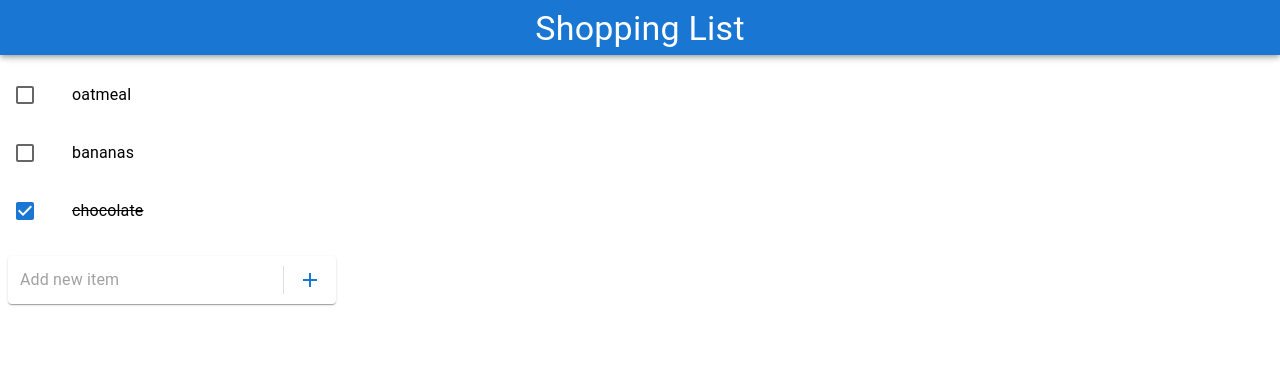
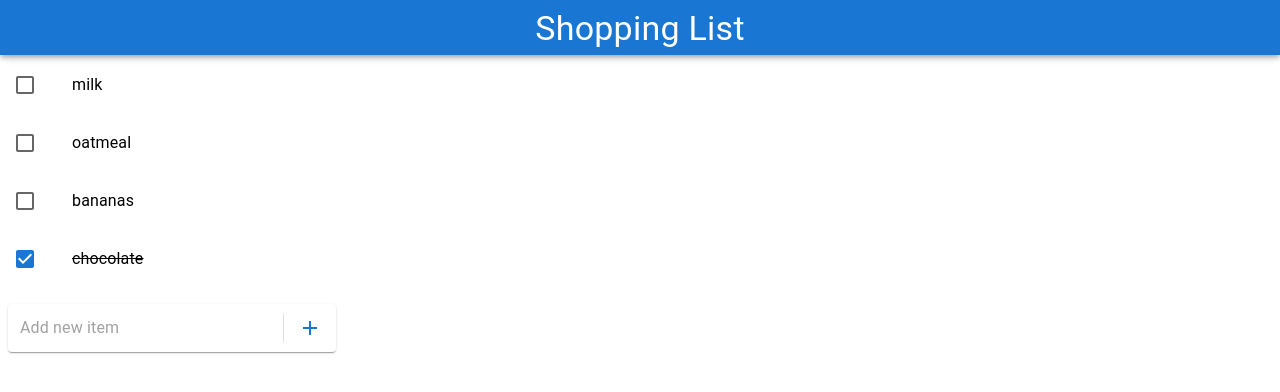
Before and after one commit to iva585/capstone-project, a React (Vite) app: page /shopping-list in a window 1280 px wide. Shown: the top 392 px of the page. Built offline with nearby package versions, Linux system fonts and the light colour scheme.

Commit message:
fix: add top padding to shopping list

```diff
--- a/src/app/pages/ShoppingList/ShoppingList.tsx
+++ b/src/app/pages/ShoppingList/ShoppingList.tsx
@@ -24,7 +24,7 @@ export default (): JSX.Element => {
           Shopping List
         </Typography>
       </AppBar>
-      <List>
+      <List sx={{ pt: 7 }}>
         {[...shoppingListItems]
           .sort((a, b) => (a.checked ? 1 : 0) - (b.checked ? 1 : 0))
           .map((item) => (
```
